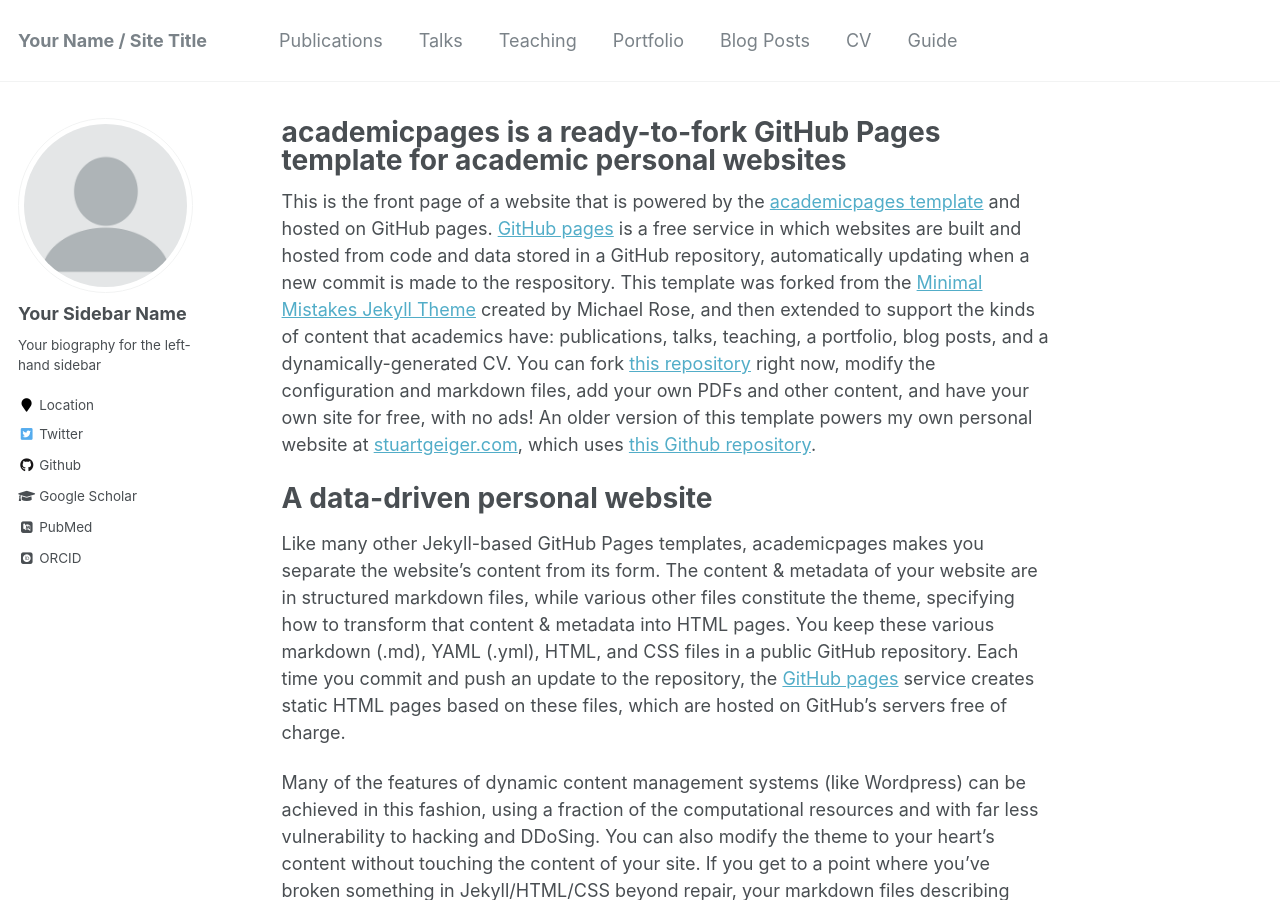
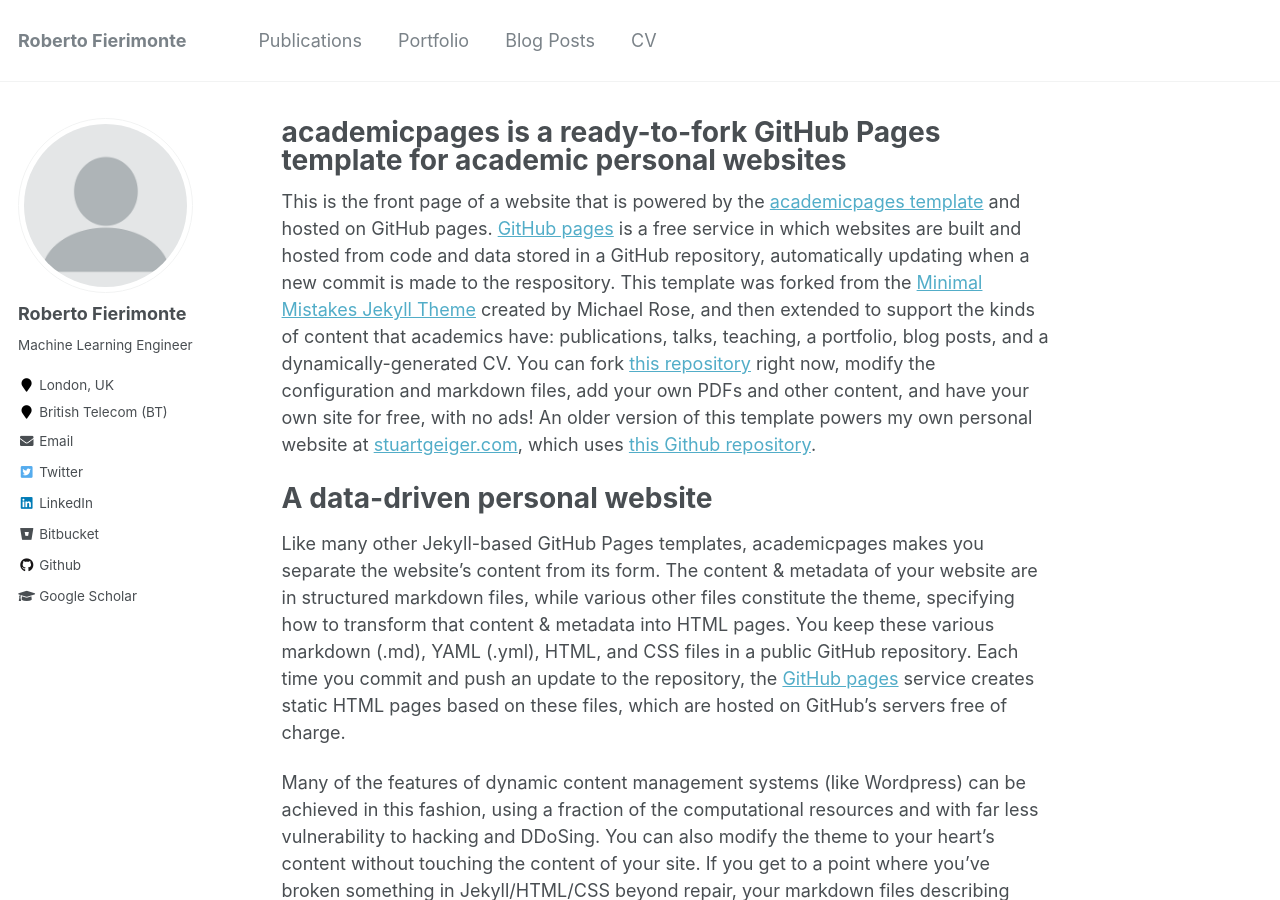
Before and after one commit to robertofierimonte/robertofierimonte.github.io, a Jekyll site: the page built from _pages/about.md, in a window 1280 px wide and 900 px high. Built offline with Jekyll 4.4.1, drawn with Linux system fonts in a browser that asks for light colours; some web fonts are replaced; some of the changed text lies outside the part shown.

```diff
--- a/_config.yml
+++ b/_config.yml
@@ -6,14 +6,14 @@
 # `jekyll serve`. If you change this file, please restart the server process.
 
 # Site Settings
-locale                   : "en-US"
-title                    : "Your Name / Site Title"
+locale                   : "en-GB"
+title                    : "Roberto Fierimonte"
 title_separator          : "-"
-name                     : &name "Your Name"
-description              : &description "personal description"
-url                      : https://academicpages.github.io # the base hostname & protocol for your site e.g. "https://mmistakes.github.io"
+name                     : &name "Roberto Fierimonte"
+description              : &description "Roberto Fierimonte's personal page"
+url                      : https://robertofierimonte.github.io # the base hostname & protocol for your site e.g. "https://mmistakes.github.io"
 baseurl                  : "" # the subpath of your site, e.g. "/blog"
-repository               : "academicpages/academicpages.github.io"
+repository               : "robertofierimonte/robertofierimonte.github.io"
 teaser                   :  # filename of teaser fallback teaser image placed in /images/, .e.g. "500x300.png"
 breadcrumbs              : false # true, false (default)
 words_per_minute         : 160
@@ -80,36 +80,36 @@ analytics:
 
 # Site Author
 author:
-  name             : "Your Sidebar Name"
+  name             : "Roberto Fierimonte"
   avatar           : "profile.png"
-  bio              : "Your biography for the left-hand sidebar"
-  location         : "Location"
-  employer         :
-  pubmed           : "https://www.ncbi.nlm.nih.gov/pubmed/?term=john+snow"
-  googlescholar    : "http://yourfullgooglescholarurl.com"
-  email            :
-  researchgate     :  # example: "https://www.researchgate.net/profile/yourprofile"
+  bio              : "Machine Learning Engineer"
+  location         : "London, UK"
+  employer         : "British Telecom (BT)"
+  pubmed           : #"https://www.ncbi.nlm.nih.gov/pubmed/?term=john+snow"
+  googlescholar    : "https://scholar.google.com/citations?user=7GaHPOAAAAAJ"
+  email            : "roberto.fierimonte@gmail.com"
+  researchgate     : # example: "https://www.researchgate.net/profile/yourprofile"
   uri              :
-  bitbucket        :
+  bitbucket        : "robertofierimonte"
   codepen          :
   dribbble         :
   flickr           :
   facebook         :
   foursquare       :
-  github           : "academicpages"
+  github           : "robertofierimonte"
   google_plus      :
   keybase          :
   instagram        :
   impactstory      : #"https://profiles.impactstory.org/u/xxxx-xxxx-xxxx-xxxx"
   lastfm           :
-  linkedin         :
-  orcid            : "http://orcid.org/yourorcidurl"
+  linkedin         : "robertofierimonte"
+  orcid            : #"http://orcid.org/yourorcidurl"
   pinterest        :
   soundcloud       :
   stackoverflow    : # http://stackoverflow.com/users/123456/username
   steam            :
   tumblr           :
-  twitter          : "replacethistwitterhandle"
+  twitter          : "robfie"
   vine             :
   weibo            :
   xing             :
--- a/_data/navigation.yml
+++ b/_data/navigation.yml
@@ -3,11 +3,8 @@ main:
   - title: "Publications"
     url: /publications/
 
-  - title: "Talks"
-    url: /talks/
-
-  - title: "Teaching"
-    url: /teaching/
+  # - title: "Talks"
+  #   url: /talks/
 
   - title: "Portfolio"
     url: /portfolio/
@@ -17,6 +14,3 @@ main:
 
   - title: "CV"
     url: /cv/
-
-  - title: "Guide"
-    url: /markdown/
```
Also changed, not shown: _data/authors.yml (+6 -14 lines), index.html (deleted).
